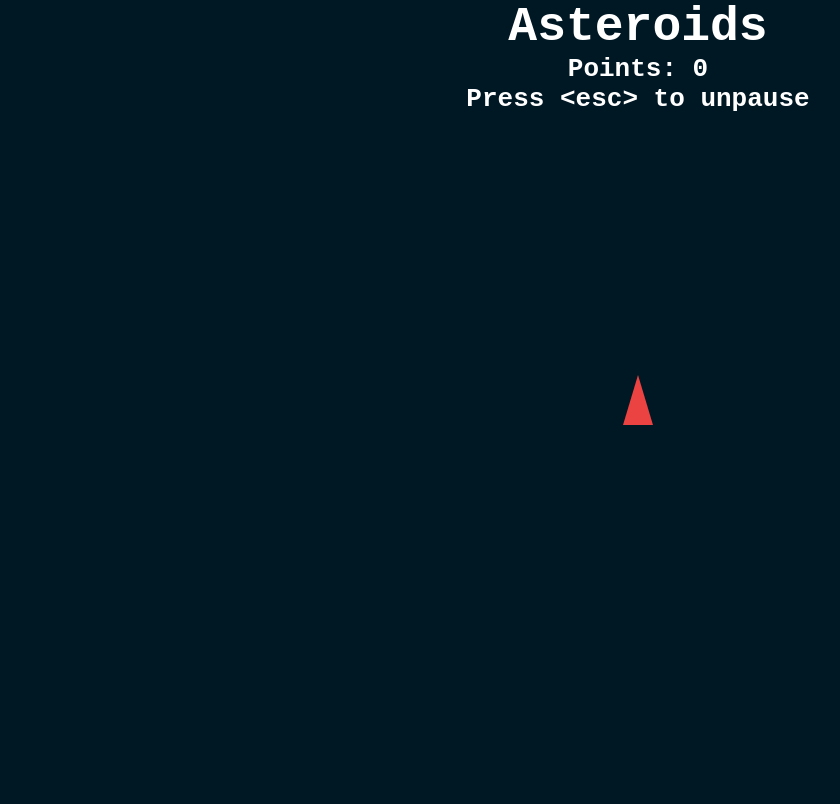
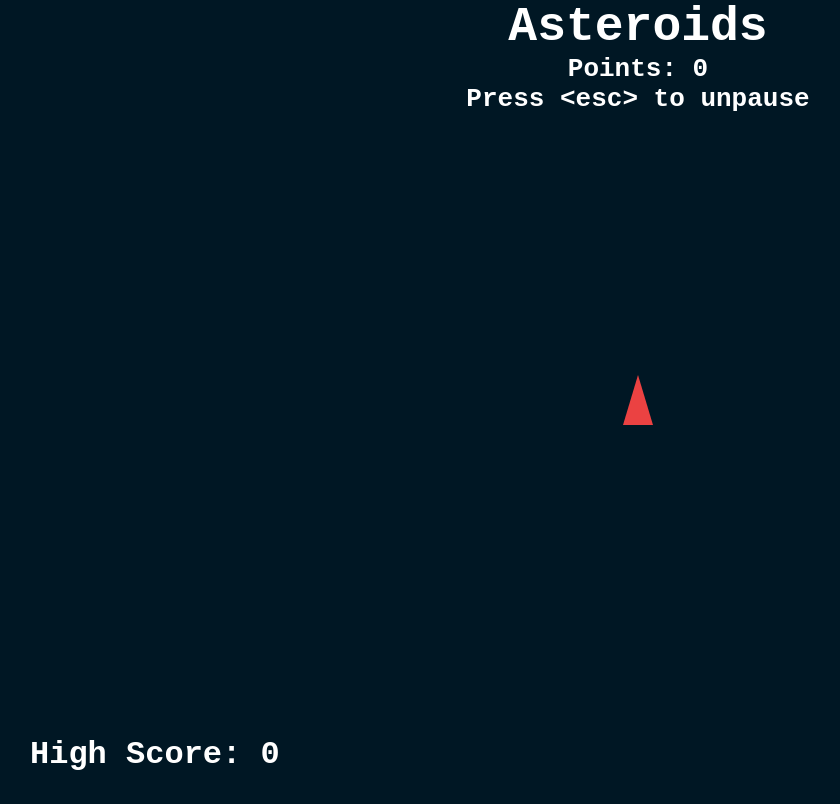
Before and after one commit to joshuasearle/asteroids, a website built with webpack: page src/index.html in a window 1280 px wide. Shown: the whole page, without its empty margins (2-842 px from the left). Built offline with nearby package versions, Linux system fonts and the light colour scheme.

Commit message:
Add high score

```diff
--- a/src/index.html
+++ b/src/index.html
@@ -9,7 +9,9 @@
 <body id="root">
   <div class="text">
     <h1 class="title">Asteroids</h1>
-    <h1 id="message" class="message"></h1></div>
+    <h1 id="message" class="message"></h1>
+  </div>
+  <div class="high-score"><h1 id="high-score"></h1></div>
   <svg id="svg">
 
   </svg>
--- /dev/null
+++ b/src/localStorage.ts
@@ -0,0 +1,10 @@
+export const getHighScore = (): number => {
+  const highScore = +window.localStorage.getItem('asteroids-high-score');
+  return highScore === NaN ? 0 : highScore;
+};
+
+export const setHighScore = (highScore: number): void => {
+  const oldHighScore = getHighScore();
+  if (highScore <= oldHighScore) return;
+  window.localStorage.setItem('asteroids-high-score', String(highScore));
+};
--- a/src/state.ts
+++ b/src/state.ts
@@ -3,6 +3,7 @@ import Ship from './ship';
 import Asteroid from './asteroid';
 import GameObject from './gameObject';
 import collisionHandler from './collisionHandler';
+import { getHighScore, setHighScore } from './localStorage';
 
 class GameState {
   private paused: boolean;
@@ -38,6 +39,8 @@ class GameState {
     this.gameObjects.forEach((o) => o.render(svg));
     this.deadObjects.forEach((o) => o.remove(svg));
     this.deadObjects = [];
+    const highScore = document.getElementById('high-score');
+    highScore.textContent = `High Score: ${getHighScore()}`;
     const message = document.getElementById('message');
     let messageText = `Points: ${this.points}`;
     if (this.over) {
@@ -74,6 +77,7 @@ class GameState {
     );
     this.handleCollisions();
     if (!this.ship.alive()) this.over = true;
+    setHighScore(this.points);
     this.tickCount += 1;
   }
 
--- a/src/styles.css
+++ b/src/styles.css
@@ -36,6 +36,20 @@ body {
   text-align: center;
 }
 
+.high-score {
+  position: absolute;
+  font-family: monospace;
+  color: white;
+  left: 0;
+  top: 100%;
+  transform: translateX(2rem) translateY(-4rem);
+  text-align: center;
+}
+
+.high-score h1 {
+  font-size: 2rem;
+}
+
 .title {
   font-size: 3rem;
 }
```
